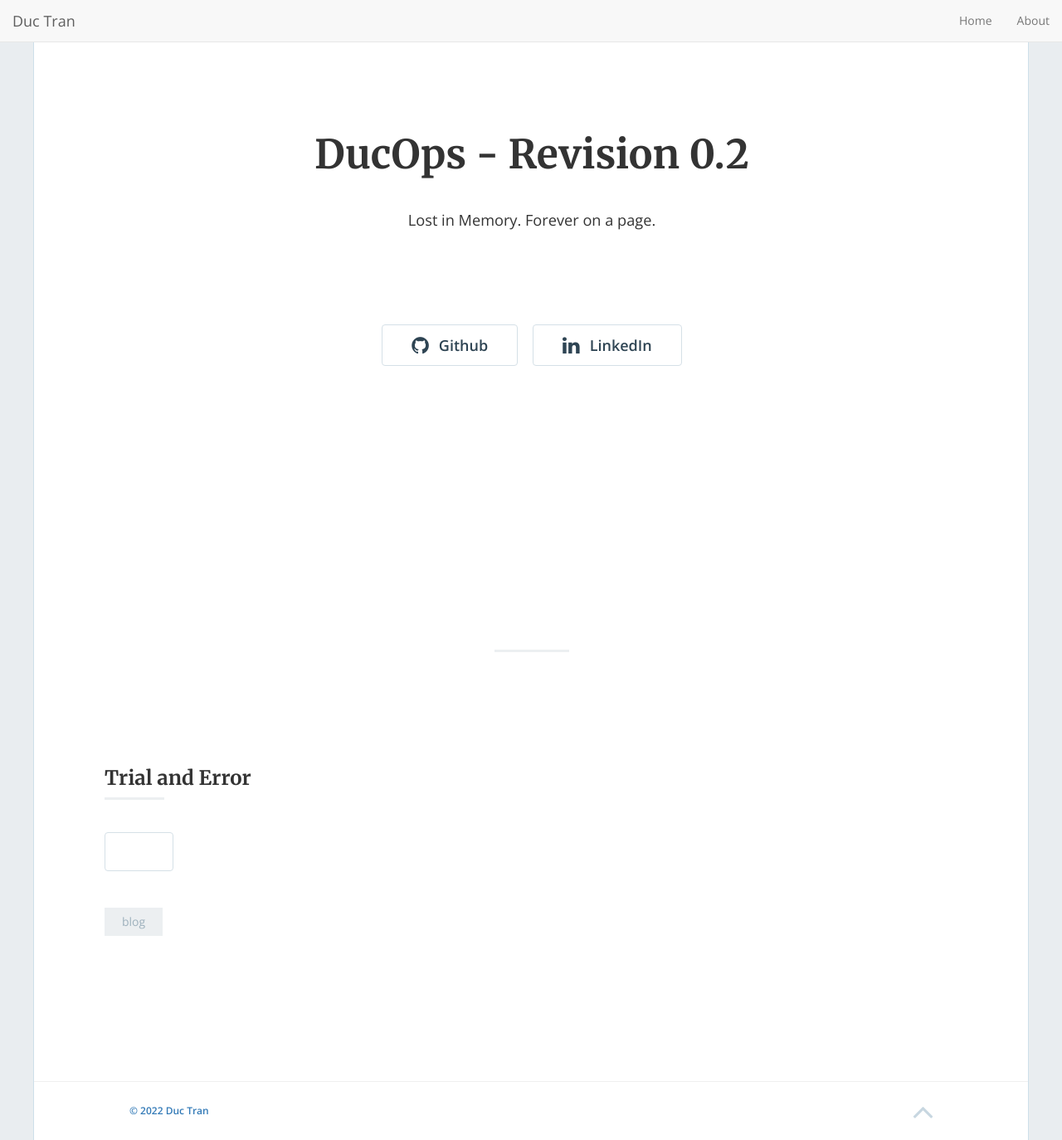
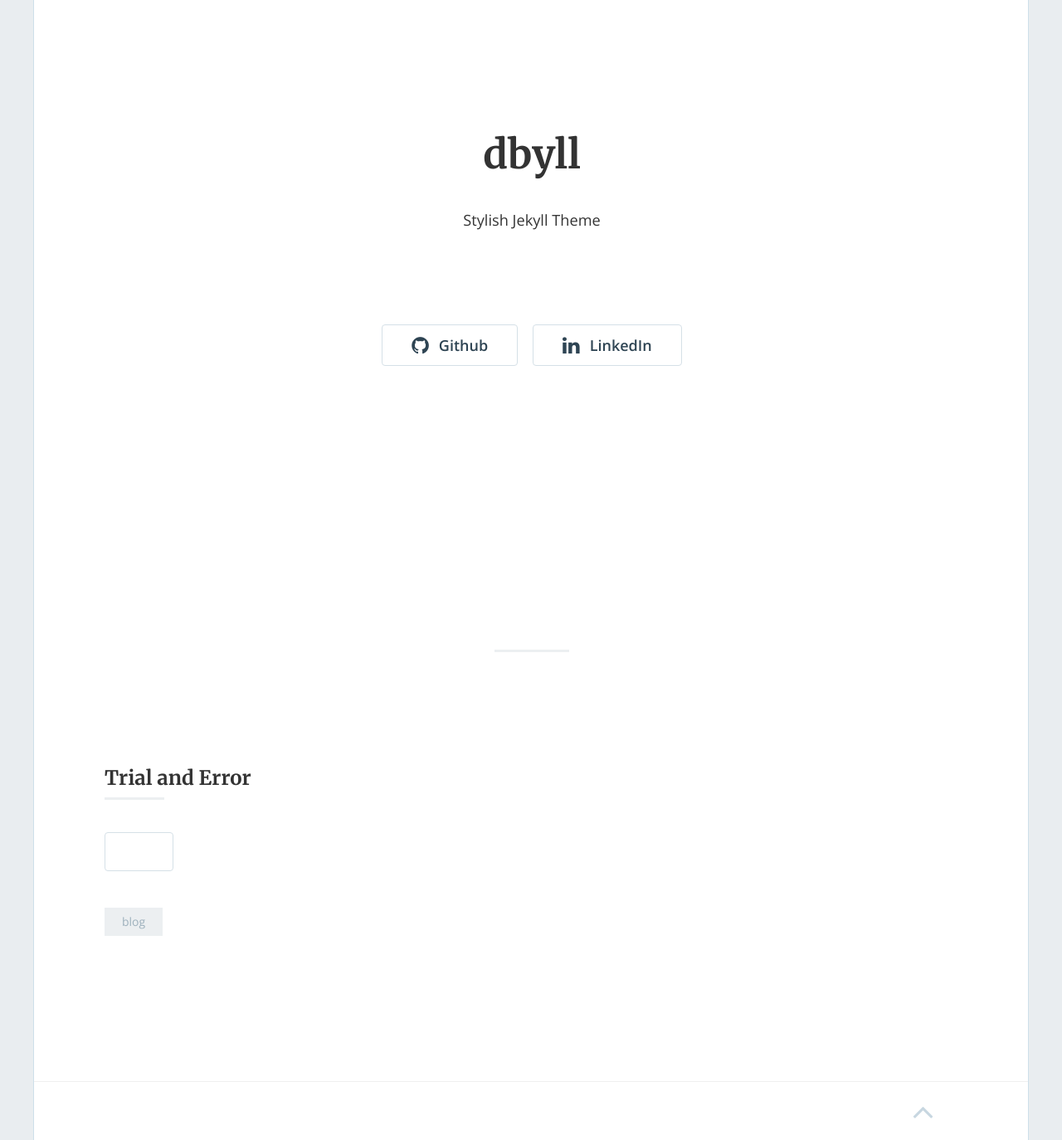
Before and after one commit to DucOps/DucOps.github.io, a Jekyll site: the page built from index.html, in a window 1280 px wide and 1374 px high. Shown: the whole window at 83% size. Built offline with Jekyll 4.4.1, drawn with Linux system fonts in a browser that asks for light colours; nearby versions of some CDN libraries; the list of posts is cut into pages by our own code; part of the change alters nothing that is shown.

Commit message:
Publishing new theme

```diff
--- a/_config.yml
+++ b/_config.yml
@@ -1,102 +1,40 @@
-# Welcome to Jekyll!
-#
-# This config file is meant for settings that affect your whole blog, values
-# which you are expected to set up once and rarely edit after that. If you find
-# yourself editing this file very often, consider using Jekyll's data files
-# feature for the data you need to update frequently.
-#
-# For technical reasons, this file is *NOT* reloaded automatically when you use
-# 'bundle exec jekyll serve'. If you change this file, please restart the server process.
+# visit https://github.com/mojombo/jekyll/wiki/Configuration for more settings
 
-# Site settings
-# These are used to personalize your new site. If you look in the HTML files,
-# you will see them accessed via {{ site.title }}, {{ site.email }}, and so on.
-# You can create any custom variable you would like, and they will be accessible
-# in the templates via {{ site.myvariable }}.
-title: "DucOps - Revision 0.2"
-email: 'hello@ductran.id.au'
-description: "Lost in Memory. Forever on a page."
-baseurl: "" # the subpath of your site, e.g. /blog
-url: "https://ducops.github.io/" # the base hostname & protocol for your site, e.g. https://example.com
-#twitter_username:
-github_username: 'DucOps'
-linkedin_username: 'helloduc'
-#medium_username:
+paginate: 10 # pagination based on number of posts
+paginate_path: "page:num"
+exclude: ["README.md"] # files to exclude
+highlighter: rouge
+markdown: kramdown
+disqus: dbyll
+google_analytics: dbyll
+title: dbyll
 
-# Build settings
-markdown: kramdown
-# theme: phantom # Uncomment once published to RubyGems
+defaults:
+  -
+    scope:
+      path: "" # empty string for all files
+    values:
+      title: DucOps v0.3 - Forgotten in Memory. Forever on a Page.
+
+description: Stylish Jekyll Theme
+author:
+  name: Duc Tran
+  email: hello@duc.id.au
+  github: DucOps
+  #twitter:
+  #pinterest: asd123
+  linkedin: helloduc
+  bio: Things I do at my job which I always forget.
+  #email_md5: 726351295ec82e145928582f595aa3aa
+
+rss_path: feed.xml
+categories_path: categories.html
+tags_path: tags.html
+
+# set it as url of an image
+# sidebar_background_image: https://www.dropbox.com/s/g9h23zrycedxtk5/sky.png?raw=1
+
+BASE_PATH:
+
 plugins:
-  - jekyll-paginate-v2
-
-############################################################
-# Site configuration for the Jekyll 3 Pagination Gem
-# The values here represent the defaults if nothing is set
-pagination:
-
-  # Site-wide kill switch, disabled here it doesn't run at all
-  enabled: true
-
-  # Set to 'true' to enable pagination debugging. This can be enabled in the site config or only for individual pagination pages
-  debug: false
-
-  # The default document collection to paginate if nothing is specified ('posts' is default)
-  collection: 'posts'
-
-  # How many objects per paginated page, used to be `paginate` (default: 0, means all)
-  per_page: 10
-
-  # The permalink structure for the paginated pages (this can be any level deep)
-  permalink: '/page/:num/' # Pages are index.html inside this folder (default)
-  #permalink: '/page/:num.html' # Pages are simple html files
-  #permalink: '/page/:num' # Pages are html files, linked jekyll extensionless permalink style.
-
-  # Optional the title format for the paginated pages (supports :title for original page title, :num for pagination page number, :max for total number of pages)
-  title: ':title - page :num'
-
-  # Limit how many pagenated pages to create (default: 0, means all)
-  limit: 0
-
-  # Optional, defines the field that the posts should be sorted on (omit to default to 'date')
-  sort_field: 'date'
-
-  # Optional, sorts the posts in reverse order (omit to default decending or sort_reverse: true)
-  sort_reverse: true
-
-  # Optional, the default category to use, omit or just leave this as 'posts' to get a backwards-compatible behavior (all posts)
-  category: 'posts'
-
-  # Optional, the default tag to use, omit to disable
-  tag: ''
-
-  # Optional, the default locale to use, omit to disable (depends on a field 'locale' to be specified in the posts,
-  # in reality this can be any value, suggested are the Microsoft locale-codes (e.g. en_US, en_GB) or simply the ISO-639 language code )
-  locale: ''
-
- # Optional,omit or set both before and after to zero to disable.
- # Controls how the pagination trail for the paginated pages look like.
-  trail:
-    before: 2
-    after: 2
-
-  # Optional, the default file extension for generated pages (e.g html, json, xml).
-  # Internally this is set to html by default
-  extension: html
-
-  # Optional, the default name of the index file for generated pages (e.g. 'index.html')
-  # Without file extension
-  indexpage: 'index'
-
-############################################################
-
-### Phantom settings
-footer_text: '© 2022 Duc Tran'
-admin_name: 'Duc Tran'
-google_analytics: "UA-9999999-99" # Update with your own tracking ID
-enable_contact: false
-
-#### Phantom Navigation menu
-enable_nav: true
-nav_item:
-  - { url: '/', text: 'Home' }
-  - { url: '/about', text: 'About' }
+  - jekyll-paginate
```
